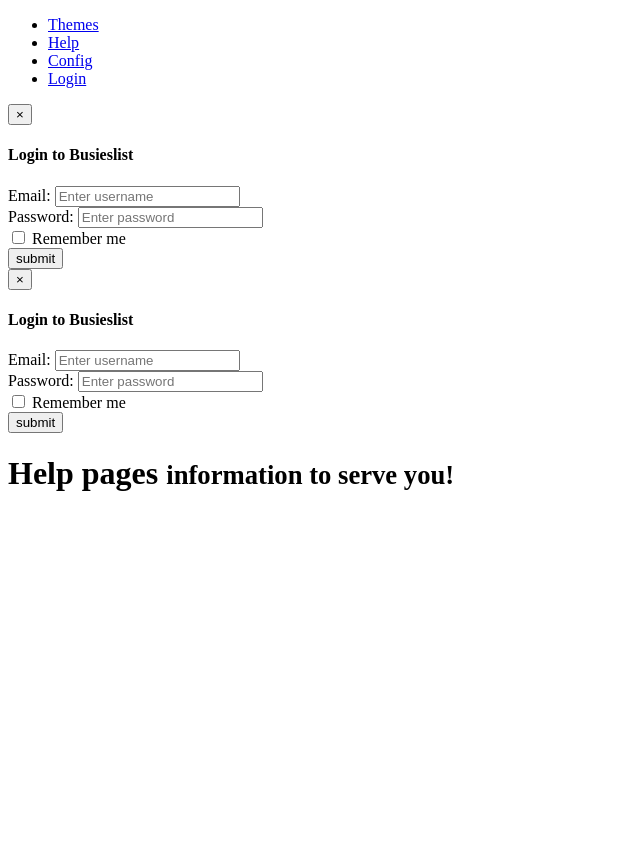
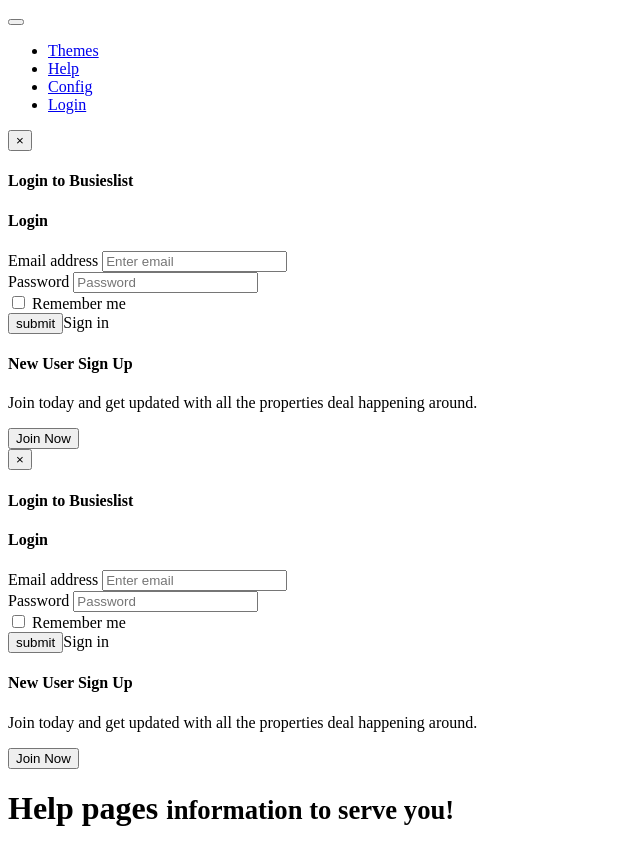
Before and after one commit to eduna75/news-reader, a Python web app: template app/templates/help.html in a window 1280 px wide. Shown: the whole page, without its empty margins (0-640 px from the left). Before the commit the page ends 491 px from the top, so only its background shows below. Run offline with Jinja, Linux system fonts and the light colour scheme; the template is opened without the code that fills it, so the values that code supplies are empty; some libraries are stand-ins or nearby versions.

Commit message:
redid navbar-main toggle for index

```diff
--- a/app/templates/header.html
+++ b/app/templates/header.html
@@ -4,7 +4,11 @@
             {% for config in site_config %}
                 <a href="/" class="navbar-brand">{{ config.title }}</a>
             {% endfor %}
-
+            <button class="navbar-toggle" type="button" data-toggle="collapse" data-target="#navbar-main">
+                <span class="icon-bar"></span>
+                <span class="icon-bar"></span>
+                <span class="icon-bar"></span>
+            </button>
         </div>
         <div class="navbar-collapse collapse" id="navbar-main">
             <ul class="nav navbar-nav">
@@ -23,12 +27,12 @@
                 <li>
                     <a href="config">Config</a>
                 </li>
-            <li>
+                <li>
                     <a href="#" data-toggle="modal" data-target="#myModal">Login</a>
                 </li>
             </ul>
-        {% include "login.html" ignore missing %}
-            {% include "login.html" ignore missing%}
+            {% include "login.html" ignore missing %}
+            {% include "login.html" ignore missing %}
         </div>
     </div>
 </div>
--- a/app/templates/login.html
+++ b/app/templates/login.html
@@ -7,27 +7,38 @@
                 <h4 class="modal-title" id="myModalLabel">Login to Busieslist</h4>
             </div>
             <div class="modal-body">
-                <form class="form-inline" role="form" method="post">
+                <div class="row">
+                <div class="col-sm-6 login">
+                    <h4>Login</h4>
+
+                    <form class="" role="form" method="POST">
                         <div class="form-group">
-                        <label class="sr-only" for="email">Email:</label>
-                        <input type="text" class="form-control input-sm" id="email" name="username"
-                               placeholder="Enter username"
-                               value="{{ request.form.username }}">
+                            <label class="sr-only" for="username">Email address</label>
+                            <input type="text" class="form-control" id="email" name="username" placeholder="Enter email" value="">
                         </div>
                         <div class="form-group">
-                        <label class="sr-only" for="pwd">Password:</label>
-                        <input type="password" class="form-control input-sm" id="pwd" placeholder="Enter password"
-                               name="password"
-                               value="{{ request.form.password }}">
+                            <label class="sr-only" for="password">Password</label>
+                            <input type="password" class="form-control" id="password" name="password"
+                                   placeholder="Password" value="">
                         </div>
                         <div class="checkbox">
-                        <label><input type="checkbox"> Remember me</label>
+                            <label>
+                                <input type="checkbox"> Remember me
+                            </label>
                         </div>
-                    <div class="modal-footer">
-                        <input class="btn btn-default btn-warning" type="submit" value="submit">
+                        <input type="submit" class="btn btn-success" value="submit">Sign in</input>
+                    </form>
                 </div>
-                </form>
+                <div class="col-sm-6">
+                    <h4>New User Sign Up</h4>
+
+                    <p>Join today and get updated with all the properties deal happening around.</p>
+                    <button type="submit" class="btn btn-info" onclick="window.location.href='register'">Join Now
+                    </button>
+                </div>
+
             </div>
             </div>
         </div>
     </div>
+</div>
```
Lines whose indentation alone changed are shown as unchanged.
